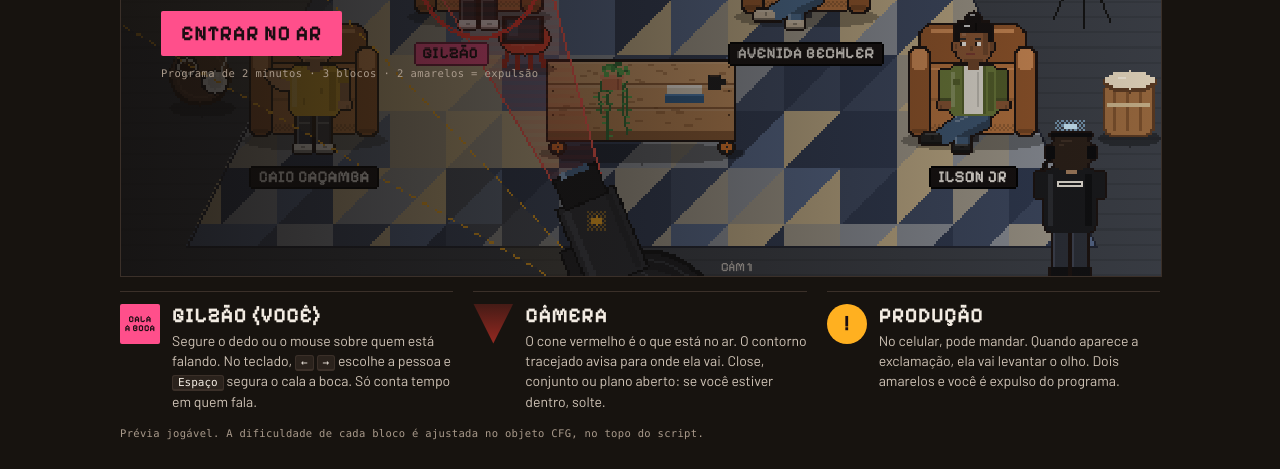
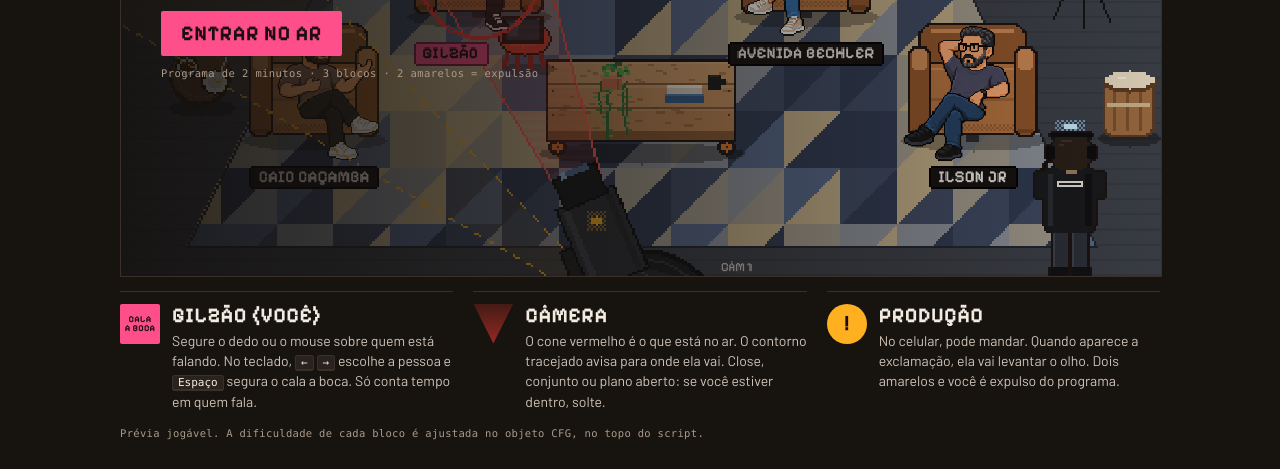
Before and after one commit to AndreMarrano/cala-a-boca-no-ar, a plain HTML site: page index.html in a window 1280 px wide. Shown: the part 490-959 px from the top of the page. Drawn offline with Linux system fonts and the light colour scheme; a web font is replaced by a local one.

Commit message:
Adapta personagens à referência visual com sprites detalhados

```diff
--- a/index.html
+++ b/index.html
@@ -510,9 +510,10 @@ function setMudo(m) {
 
 /* =====================================================================
    DESENHO EM PIXEL ART
-   Cenário e personagens são desenhados num buffer de 480×300 pixels
-   (metade da grade lógica 960×600 usada pelas regras) e ampliados sem
-   suavização. Textos, etiquetas e balões vão por cima em alta resolução.
+   O cenário e os efeitos usam um buffer de 480×300 pixels. Os personagens
+   da referência são compostos diretamente na grade lógica de 960×600,
+   sem suavização, para preservar os detalhes. As regras continuam na
+   mesma grade; textos, etiquetas e balões vão por cima.
    ===================================================================== */
 const canvas = $('#jogo');
 const ctx = canvas.getContext('2d');
@@ -604,6 +605,34 @@ function contornar(cv, cor) {   // contorno de 1 pixel em volta de tudo que não
 /* ---------- personagens (sprites gerados e guardados em cache) ---------- */
 const SW = 72, SH = 92, AX = 36, AY = 60;   // tamanho do sprite e ponto de ancoragem (centro do assento)
 const cacheSpr = new Map();
+// Cada recorte inclui a mesma área nos dois quadros, evitando saltos na animação.
+// A cabeça continua em cabeca(pe) e o centro do assento continua em pe.x/pe.y.
+const artePersonagens = new Image();
+artePersonagens.src = 'assets/personagens.png';
+const RECORTES_PERSONAGENS = {
+  A: { x: 20, y: 75, w: 358, h: 475, passo: 483, cabecaX: 130, cabecaY: 79, escala: .275 },
+  B: { x: 400, y: 75, w: 318, h: 475, passo: 483, cabecaX: 124, cabecaY: 79, escala: .275 },
+  C: { x: 720, y: 75, w: 348, h: 475, passo: 480, cabecaX: 204, cabecaY: 79, escala: .275 },
+  D: { x: 1075, y: 75, w: 373, h: 475, passo: 480, cabecaX: 235, cabecaY: 79, escala: .275 }
+};
+
+function blitPersonagemDetalhado(id) {
+  const pe = GENTE[id], e = estadoPersonagem(pe), recorte = RECORTES_PERSONAGENS[id];
+  if (!recorte || !artePersonagens.complete || !artePersonagens.naturalWidth) {
+    // Mantém o jogo disponível mesmo se o arquivo de arte não carregar.
+    const s = personagemSprite(pe, e);
+    ctx.drawImage(s, pe.x - AX * 2, pe.y - AY * 2, SW * 2, SH * 2);
+    return;
+  }
+  const quadro = id === 'B' ? (e.cala ? 1 : 0) : (e.boca === 'a' && e.gesto ? 1 : 0);
+  const pulo = fala.quem === id && Math.sin(T * 10) > 0.3 ? -2 : 0;
+  ctx.drawImage(artePersonagens,
+    recorte.x, recorte.y + quadro * recorte.passo, recorte.w, recorte.h,
+    pe.x - recorte.cabecaX * recorte.escala,
+    pe.y - 54 - recorte.cabecaY * recorte.escala + pulo,
+    recorte.w * recorte.escala, recorte.h * recorte.escala);
+}
+
 function tenis(g, x, y, c) { R(g, x, y, 8, 4, c); R(g, x + 1, y, 6, 1, tom(c, 1.15)); R(g, x + 3, y + 1, 2, 1, tom(c, .7)); R(g, x, y + 3, 8, 1, tom(c, .6)); }
 function tenisLado(g, x, y, c) { bloco(g, x, y, 10, 5, 2, c); R(g, x + 2, y, 6, 1, tom(c, 1.15)); R(g, x, y + 4, 10, 1, tom(c, .6)); R(g, x + 5, y + 1, 1, 2, tom(c, .7)); }
 
@@ -754,12 +783,6 @@ function estadoPersonagem(pe) {
   const gesto = falando ? (Math.sin(T * 5 + pe.x) > 0 ? 1 : 2) : 0;
   return { olhar, boca, cala, gesto };
 }
-function blitPersonagem(id) {
-  const pe = GENTE[id], s = personagemSprite(pe, estadoPersonagem(pe));
-  const pulo = (fala.quem === id && Math.sin(T * 10) > 0.3) ? -1 : 0;
-  pc.drawImage(s, bx(pe.x) - AX, bx(pe.y) - AY + pulo);
-}
-
 /* ---------- cenário (pré-renderizado uma vez) ---------- */
 function madeiraPx(g, x, y, w, h, Rn) {
   const tons = ['#8d5734', '#83502f', '#94603a', '#7c4a2a'];
@@ -1079,7 +1102,9 @@ function produtorPx() {
 function desenharPixel() {
   pc.drawImage(fundoPx, 0, 0);
   miraPx();
-  blitPersonagem('B'); blitPersonagem('C'); blitPersonagem('A'); blitPersonagem('D');
+}
+function desenharEfeitosPixel() {
+  pc.clearRect(0, 0, PW, PH);
   conePx();
   cameraPx();
   produtorPx();
@@ -1187,6 +1212,10 @@ function draw() {
   ctx.setTransform(1, 0, 0, 1, 0, 0); ctx.imageSmoothingEnabled = false;
   ctx.drawImage(pxCv, 0, 0, canvas.width, canvas.height);
   const s = canvas.width / W; ctx.setTransform(s, 0, 0, s, 0, 0);
+  blitPersonagemDetalhado('B'); blitPersonagemDetalhado('C');
+  blitPersonagemDetalhado('A'); blitPersonagemDetalhado('D');
+  desenharEfeitosPixel();
+  ctx.drawImage(pxCv, 0, 0, W, H);
   textoTV(); drawNomes(); drawAlertaTexto();
   if (jog.ativo) drawCalaTexto();
   if (fala.quem) drawBalao(GENTE[fala.quem]);
```
Also changed, not shown: assets/personagens.png (added), 3 other files.
